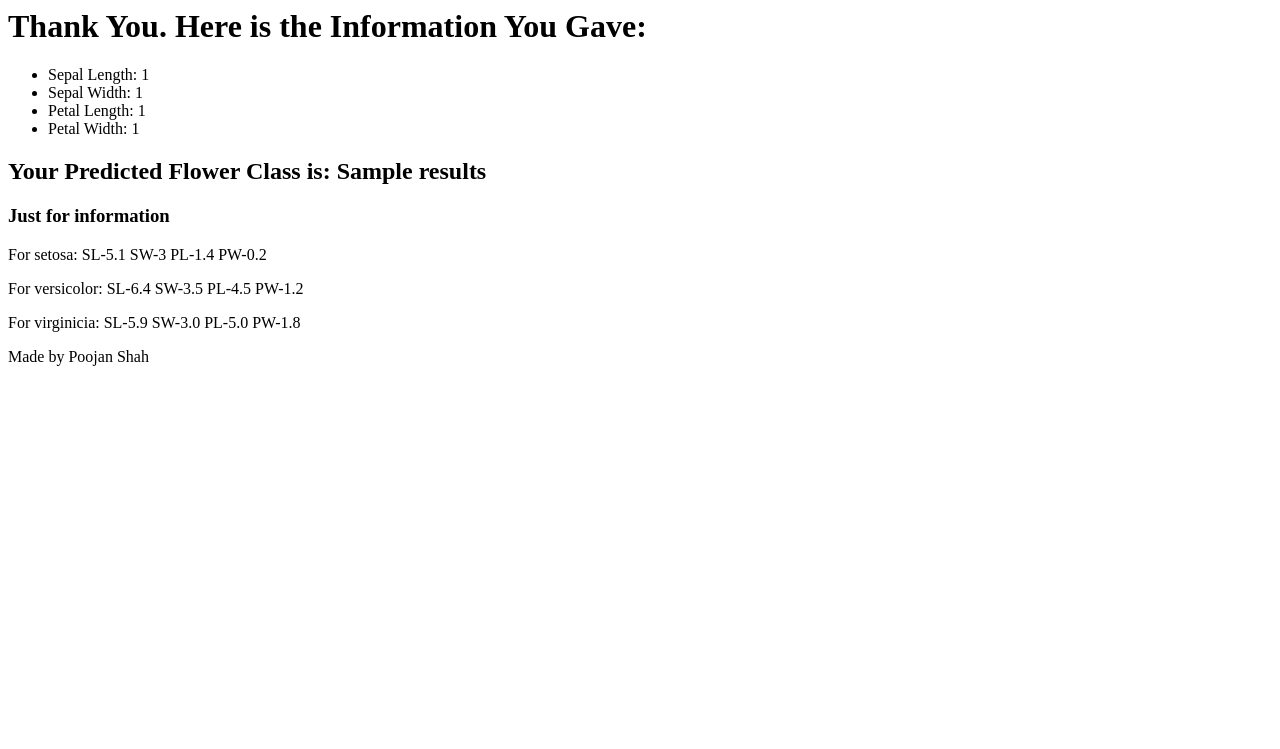
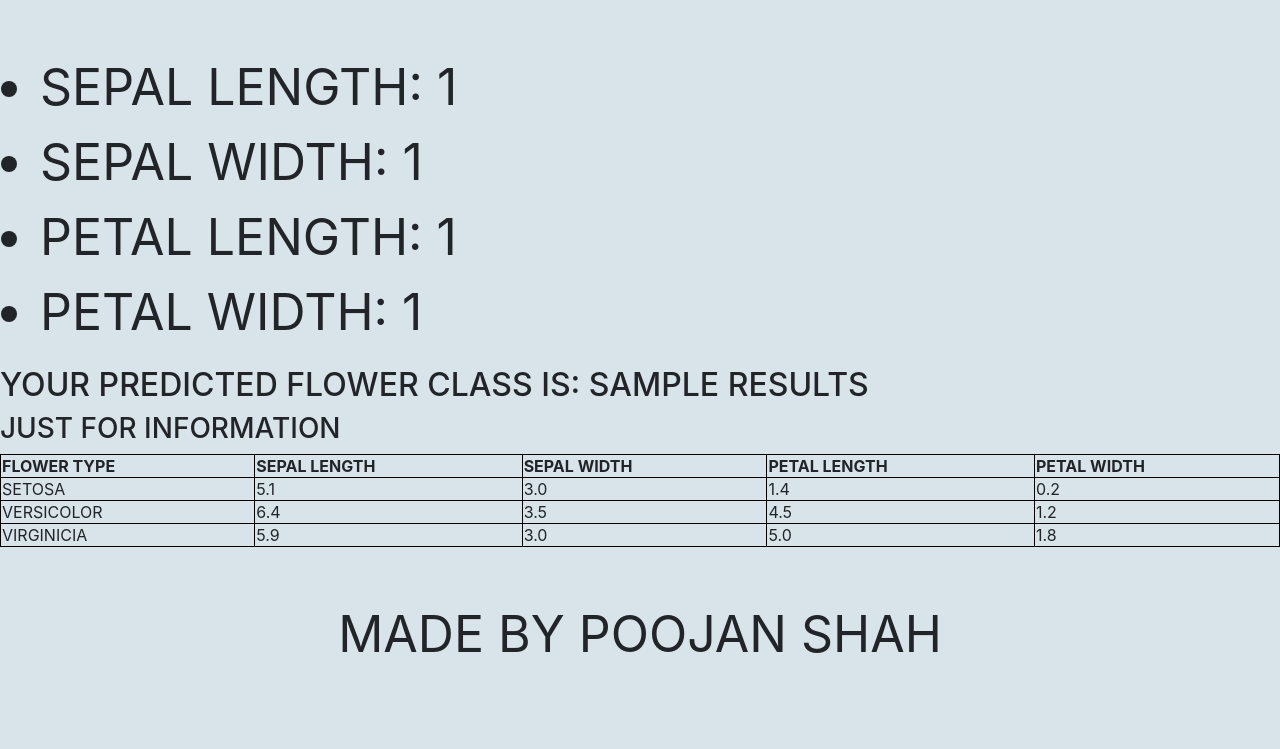
Before and after one commit to poojan14/heroku-demo, a Flask app: template templates/prediction.html in a window 1280 px wide. Shown: the top 749 px of the page. Run offline with Flask 2, Linux system fonts and the light colour scheme; the visitor is signed in with stand-in values (Sample User, id 1); the template is opened without the code that fills it: most values are stand-ins (such as "Sample title", 1, 10 or a date in 2020); parts of the project's set-up code (start-up, migrations or seed data) failed here and were passed over; some libraries are stand-ins or nearby versions.

Commit message:
Update prediction.html

```diff
--- a/templates/prediction.html
+++ b/templates/prediction.html
@@ -1,4 +1,18 @@
-<h1>Thank You. Here is the Information You Gave:</h1>
+<html>
+<head>
+<title>Thank You. Here is the Information You Gave:</title>
+<link rel="stylesheet" href="https://stackpath.bootstrapcdn.com/bootstrap/4.3.1/css/bootstrap.min.css" integrity="sha384-ggOyR0iXCbMQv3Xipma34MD+dH/1fQ784/j6cY/iJTQUOhcWr7x9JvoRxT2MZw1T" crossorigin="anonymous">
+<style>
+table, th, td {
+  border: 1px solid black;
+}
+</style>
+
+	</head>
+<!-- #6798B3 -->
+<body style="background-color:#D9E4EA;">
+<div style="margin-top: 50px; margin-bottom: 50px; font-size: 50px;text-transform: uppercase;">
+
 <ul>
 	<li>Sepal Length: {{session['sep_len']}}</li>
 	<li>Sepal Width:  {{session['sep_wid']}}</li>
@@ -7,7 +21,41 @@
 </ul>
 <h2>Your Predicted Flower Class is: {{results}}</h2>
 <h3>Just for information</h3>
-<p>For setosa: SL-5.1 SW-3 PL-1.4 PW-0.2  </p>
-<p>For versicolor: SL-6.4 SW-3.5 PL-4.5 PW-1.2  </p>
-<p>For virginicia: SL-5.9 SW-3.0 PL-5.0 PW-1.8  </p>
-<footer>Made by Poojan Shah</footer>
+<table style="width:100%">
+  <tr>
+    <th>Flower Type</th>
+    <th>Sepal Length</th>
+    <th>Sepal Width</th>
+  <th>Petal Length</th>
+    <th>Petal Width</th>
+
+  </tr>
+  <tr>
+  <td>setosa</td>
+  <td>5.1</td>
+    <td>3.0</td>
+    <td>1.4</td>
+    <td>0.2</td>
+  </tr>
+  <tr>
+    <td>versicolor</td>
+  <td>6.4</td>
+    <td>3.5</td>
+    <td>4.5</td>
+    <td>1.2</td>
+    </tr>
+  <tr>
+    <td>virginicia</td>
+  <td>5.9</td>
+    <td>3.0</td>
+    <td>5.0</td>
+    <td>1.8</td>
+    </tr>
+</table>
+
+<footer style="margin-top: 50px;">
+	<CENTER>Made by Poojan Shah</CENTER>
+</footer>
+
+</body>
+</html>
```
